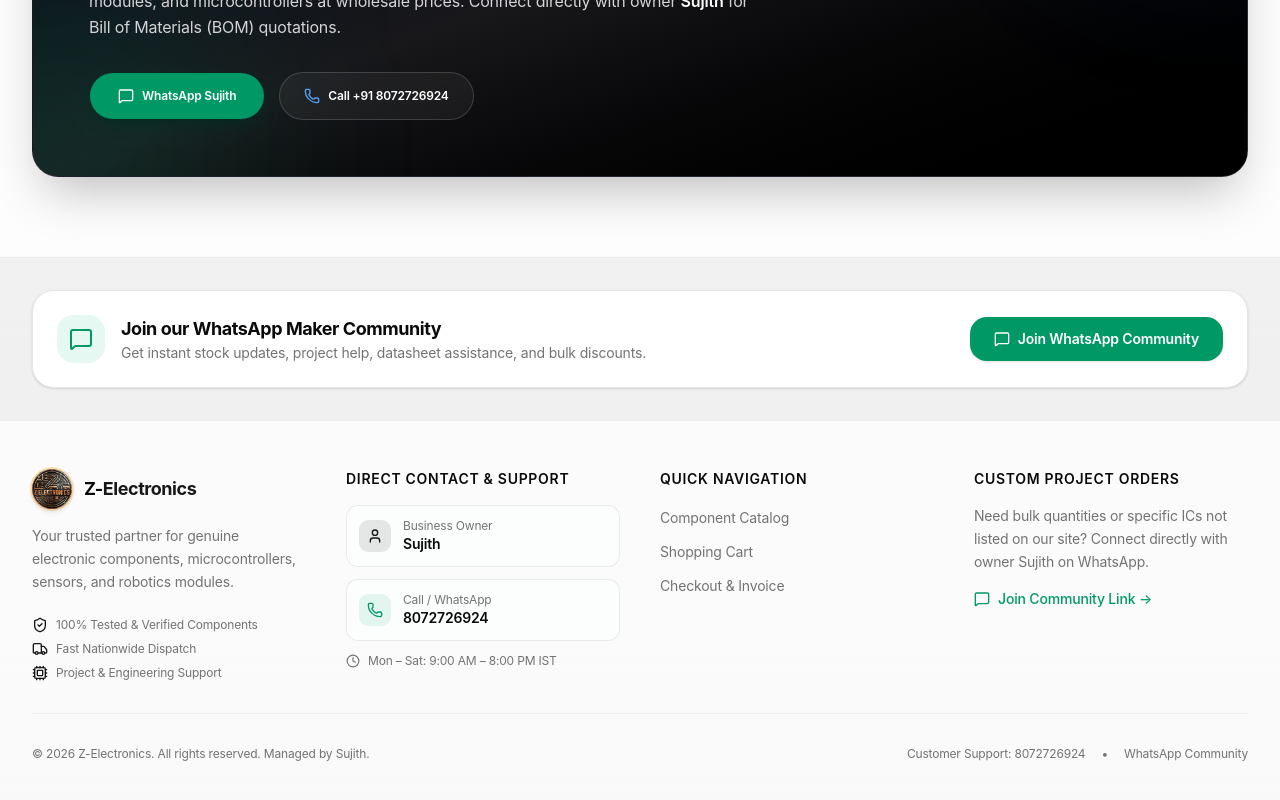
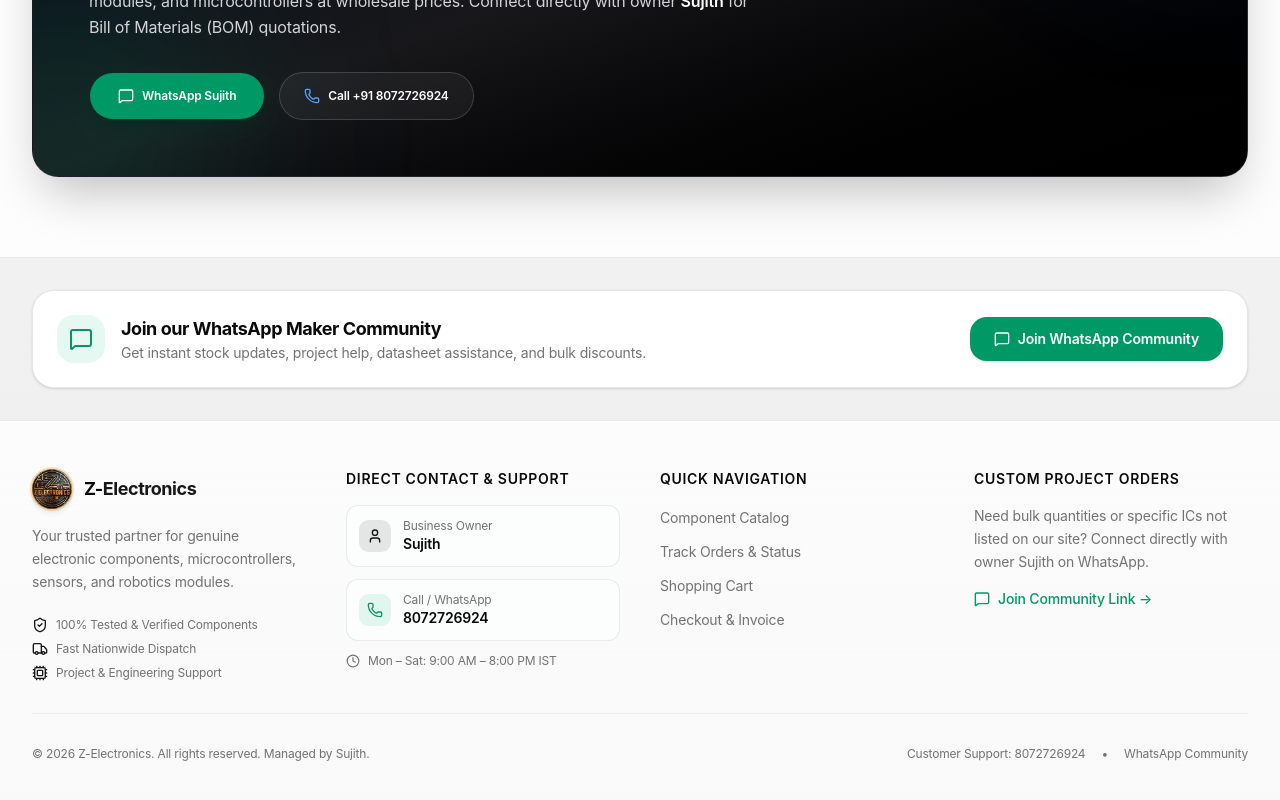
Before and after one commit to psujith9087-web/Z-Electronics, a Next.js app: page / in a window 1280 px wide. Shown: the part 3703-4503 px from the top of the page. Built offline with nearby package versions, Linux system fonts and the light colour scheme; no server answers.

Commit message:
polish: add Track Orders to footer navigation

```diff
--- a/components/layout/footer.tsx
+++ b/components/layout/footer.tsx
@@ -125,6 +125,14 @@
               </li>
               <li>
                 <Link
+                  href="/orders"
+                  className="text-sm text-muted-foreground transition-colors hover:text-foreground"
+                >
+                  Track Orders & Status
+                </Link>
+              </li>
+              <li>
+                <Link
                   href="/cart"
                   className="text-sm text-muted-foreground transition-colors hover:text-foreground"
                 >
```
